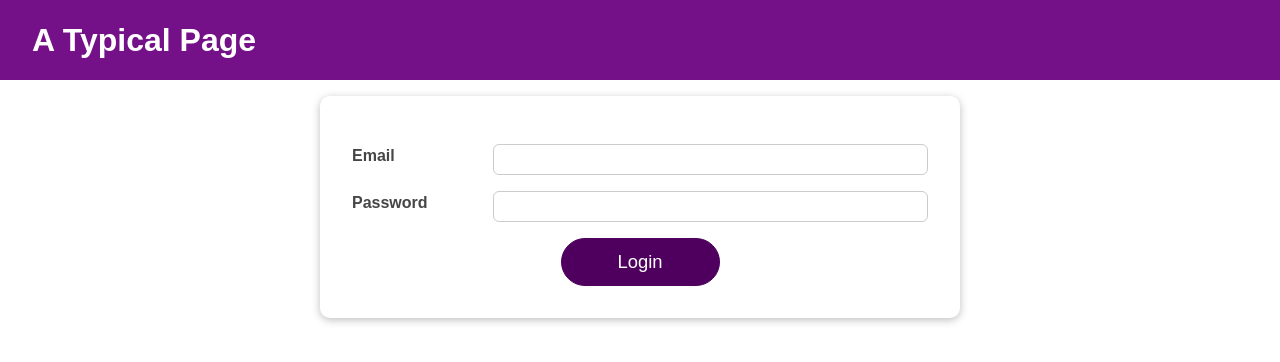
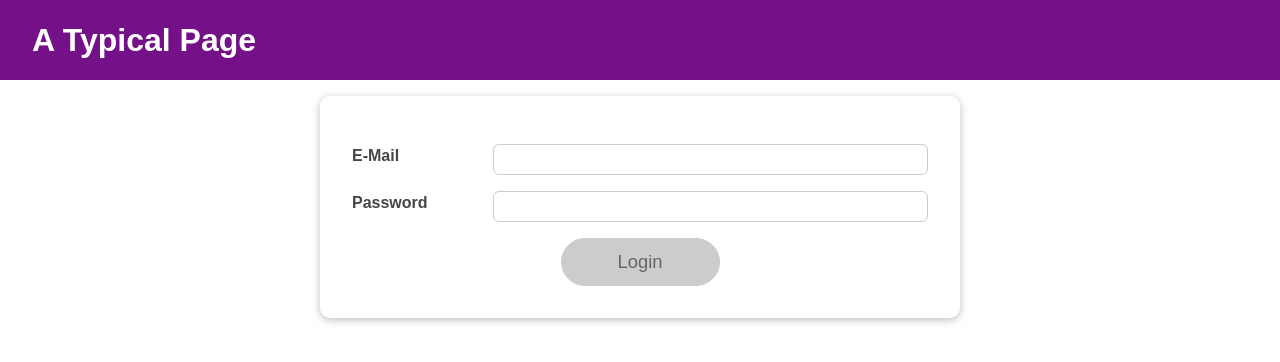
Before and after one commit to Masahiro-Kaga/react-try-code, a React (Create React App) app: page / in a window 1280 px wide. Shown: the top 362 px of the page. Built offline with nearby package versions, Linux system fonts and the light colour scheme.

Commit message:
Starting point

```diff
--- a/src/App.js
+++ b/src/App.js
@@ -1,19 +1,28 @@
-import React, { useContext } from "react";
+import React, { useState } from 'react';
 
-import Login from "./components/Login/Login";
-import Home from "./components/Home/Home";
-import MainHeader from "./components/MainHeader/MainHeader";
-import AuthContext from "./store/auth-context";
+import Login from './components/Login/Login';
+import Home from './components/Home/Home';
+import MainHeader from './components/MainHeader/MainHeader';
 
 function App() {
-  const ctx = useContext(AuthContext);
+  const [isLoggedIn, setIsLoggedIn] = useState(false);
+
+  const loginHandler = (email, password) => {
+    // We should of course check email and password
+    // But it's just a dummy/ demo anyways
+    setIsLoggedIn(true);
+  };
+
+  const logoutHandler = () => {
+    setIsLoggedIn(false);
+  };
 
   return (
     <React.Fragment>
-      <MainHeader/>
+      <MainHeader isAuthenticated={isLoggedIn} onLogout={logoutHandler} />
       <main>
-        {!ctx.isLoggedIn && <Login />}
-        {ctx.isLoggedIn && <Home />}
+        {!isLoggedIn && <Login onLogin={loginHandler} />}
+        {isLoggedIn && <Home onLogout={logoutHandler} />}
       </main>
     </React.Fragment>
   );
--- a/src/components/Home/Home.js
+++ b/src/components/Home/Home.js
@@ -1,16 +1,12 @@
-import React, { useContext } from 'react';
+import React from 'react';
 
 import Card from '../UI/Card/Card';
 import classes from './Home.module.css';
-import Button from '../UI/Button/Button';
-import AuthContext from '../../store/auth-context';
 
 const Home = (props) => {
-  const ctx = useContext(AuthContext)
   return (
     <Card className={classes.home}>
       <h1>Welcome back!</h1>
-      <Button onClick={ctx.onLogout}>Logout</Button>
     </Card>
   );
 };
--- a/src/components/Login/Login.js
+++ b/src/components/Login/Login.js
@@ -1,141 +1,78 @@
-import React, {
-  useState,
-  useEffect,
-  useReducer,
-  useContext,
-  useRef,
-} from "react";
+import React, { useState } from 'react';
 
-import Card from "../UI/Card/Card";
-import classes from "./Login.module.css";
-import Button from "../UI/Button/Button";
-import Input from "../UI/Input/Input";
-import AuthContext from "../../store/auth-context";
-
-const emailReducer = (state, action) => {
-  if (action.type === "USER_INPUT") {
-    return { value: action.val, isValid: action.val.includes("@") };
-  }
-  if (action.type === "INPUT_BLUR") {
-    return { value: state.value, isValid: state.value.includes("@") };
-  }
-  return { value: "", isValid: false };
-};
-
-const passwordReducer = (state, action) => {
-  if (action.type === "USER_INPUT") {
-    return { value: action.val, isValid: action.val.length > 6 };
-  }
-  if (action.type === "INPUT_BLUR") {
-    return { value: state.value, isValid: state.value.length > 6 };
-  }
-  return { value: "", isValid: false };
-};
+import Card from '../UI/Card/Card';
+import classes from './Login.module.css';
+import Button from '../UI/Button/Button';
 
 const Login = (props) => {
-  // const [enteredEmail, setEnteredEmail] = useState('');
-  // const [emailIsValid, setEmailIsValid] = useState();
-  // const [enteredPassword, setEnteredPassword] = useState('');
-  // const [passwordIsValid, setPasswordIsValid] = useState();
+  const [enteredEmail, setEnteredEmail] = useState('');
+  const [emailIsValid, setEmailIsValid] = useState();
+  const [enteredPassword, setEnteredPassword] = useState('');
+  const [passwordIsValid, setPasswordIsValid] = useState();
   const [formIsValid, setFormIsValid] = useState(false);
 
-  const [emailState, dispatchEmail] = useReducer(emailReducer, {
-    value: "",
-    isValid: null,
-  });
+  const emailChangeHandler = (event) => {
+    setEnteredEmail(event.target.value);
 
-  const [passwordState, dispatchPassword] = useReducer(passwordReducer, {
-    value: "",
-    isValid: null,
-  });
-
-  useEffect(() => {
-    console.log("EFFECT RUNNING");
-
-    return () => {
-      console.log("EFFECT CLEANUP");
-    };
-  }, []);
-
-  const { isValid: emailIsValid } = emailState;
-  const { isValid: passwordIsValid } = passwordState;
-
-  const ctx = useContext(AuthContext);
-
-  const emailInputRef = useRef();
-  const passwordInputRef = useRef();
-
-  useEffect(() => {
-    const identifier = setTimeout(() => {
-      console.log("Checking form validity!");
     setFormIsValid(
-        emailState.value.includes("@") && passwordState.value.trim().length > 6
-      );
-    }, 500);
-
-    return () => {
-      console.log("CLEANUP");
-      clearTimeout(identifier);
-    };
-  }, [emailState.value, passwordState.value]);
-
-  const emailChangeHandler = (event) => {
-    dispatchEmail({ type: "USER_INPUT", val: event.target.value });
-    setFormIsValid(
-      event.target.value.includes("@") && passwordState.value.trim().length > 6
+      event.target.value.includes('@') && enteredPassword.trim().length > 6
     );
   };
 
   const passwordChangeHandler = (event) => {
-    dispatchPassword({ type: "USER_INPUT", val: event.target.value });
-    setFormIsValid(emailState.isValid && event.target.value.trim().length > 6);
+    setEnteredPassword(event.target.value);
+
+    setFormIsValid(
+      event.target.value.trim().length > 6 && enteredEmail.includes('@')
+    );
   };
 
   const validateEmailHandler = () => {
-    dispatchEmail({ type: "INPUT_BLUR" });
+    setEmailIsValid(enteredEmail.includes('@'));
   };
 
   const validatePasswordHandler = () => {
-    dispatchPassword({ type: "INPUT_BLUR" });
+    setPasswordIsValid(enteredPassword.trim().length > 6);
   };
 
   const submitHandler = (event) => {
     event.preventDefault();
-
-    if(formIsValid){
-      ctx.onLogin(emailState.value, passwordState);
-    } else if (!emailIsValid){
-      emailInputRef.current.focus();
-    } else {
-      passwordInputRef.current.focus();
-    }
+    props.onLogin(enteredEmail, enteredPassword);
   };
 
   return (
     <Card className={classes.login}>
       <form onSubmit={submitHandler}>
-        <Input
-          ref={emailInputRef}
-          label="Email"
-          isValid={emailIsValid}
+        <div
+          className={`${classes.control} ${
+            emailIsValid === false ? classes.invalid : ''
+          }`}
+        >
+          <label htmlFor="email">E-Mail</label>
+          <input
             type="email"
             id="email"
-          value={emailState.value}
+            value={enteredEmail}
             onChange={emailChangeHandler}
             onBlur={validateEmailHandler}
-        ></Input>
-        <Input
-          ref={passwordInputRef}
-          label="Password"
-          isValid={passwordIsValid}
+          />
+        </div>
+        <div
+          className={`${classes.control} ${
+            passwordIsValid === false ? classes.invalid : ''
+          }`}
+        >
+          <label htmlFor="password">Password</label>
+          <input
             type="password"
             id="password"
-          value={passwordState.value}
+            value={enteredPassword}
             onChange={passwordChangeHandler}
             onBlur={validatePasswordHandler}
-        ></Input>
+          />
+        </div>
         <div className={classes.actions}>
-          <Button type="submit" className={classes.btn}>
+          <Button type="submit" className={classes.btn} disabled={!formIsValid}>
             Login
           </Button>
         </div>
--- a/src/components/Login/Login.module.css
+++ b/src/components/Login/Login.module.css
@@ -4,6 +4,53 @@
   margin: 2rem auto;
   padding: 2rem;
 }
+
+.control {
+  margin: 1rem 0;
+  display: flex;
+  align-items: stretch;
+  flex-direction: column;
+}
+
+.control label,
+.control input {
+  display: block;
+}
+
+.control label {
+  font-weight: bold;
+  flex: 1;
+  color: #464646;
+  margin-bottom: 0.5rem;
+}
+
+.control input {
+  flex: 3;
+  font: inherit;
+  padding: 0.35rem 0.35rem;
+  border-radius: 6px;
+  border: 1px solid #ccc;
+}
+
+.control input:focus {
+  outline: none;
+  border-color: #4f005f;
+  background: #f6dbfc;
+}
+
+.control.invalid input {
+  border-color: red;
+  background: #fbdada;
+}
+
 .actions {
   text-align: center;
 }
+
+@media (min-width: 768px) {
+  .control {
+    align-items: center;
+    flex-direction: row;
+  }
+
+}
--- a/src/components/MainHeader/MainHeader.js
+++ b/src/components/MainHeader/MainHeader.js
@@ -7,7 +7,7 @@
   return (
     <header className={classes['main-header']}>
       <h1>A Typical Page</h1>
-      <Navigation/>
+      <Navigation isLoggedIn={props.isAuthenticated} onLogout={props.onLogout} />
     </header>
   );
 };
--- a/src/components/MainHeader/Navigation.js
+++ b/src/components/MainHeader/Navigation.js
@@ -1,27 +1,24 @@
-import React, { useContext } from "react";
-import AuthContext from "../../store/auth-context";
+import React from 'react';
 
-import classes from "./Navigation.module.css";
+import classes from './Navigation.module.css';
 
-const Navigation = () => {
-  const ctx = useContext(AuthContext);
-
+const Navigation = (props) => {
   return (
     <nav className={classes.nav}>
       <ul>
-        {ctx.isLoggedIn && (
+        {props.isLoggedIn && (
           <li>
             <a href="/">Users</a>
           </li>
         )}
-        {ctx.isLoggedIn && (
+        {props.isLoggedIn && (
           <li>
             <a href="/">Admin</a>
           </li>
         )}
-        {ctx.isLoggedIn && (
+        {props.isLoggedIn && (
           <li>
-            <button onClick={ctx.onLogout}>Logout</button>
+            <button onClick={props.onLogout}>Logout</button>
           </li>
         )}
       </ul>
--- a/src/components/UI/Input/Input.js
+++ /dev/null
@@ -1,34 +0,0 @@
-import React, { useRef, useImperativeHandle } from "react";
-import classes from "./Input.module.css";
-
-const Input = React.forwardRef((props,ref) => {
-  const inputRef = useRef();
-  const activate = () =>{
-      inputRef.current.focus();
-  }
-  useImperativeHandle(ref,()=>{
-    return{
-        focus:activate,
-    }
-  });
-
-  return (
-    <div
-      className={`${classes.control} ${
-        props.isValid === false ? classes.invalid : ""
-      }`}
-    >
-      <label htmlFor={props.id}>{props.label}</label>
-      <input
-        ref={inputRef}
-        type={props.type}
-        id={props.id}
-        value={props.value}
-        onChange={props.onChange}
-        onBlur={props.onChange}
-      />
-    </div>
-  );
-});
-
-export default Input;
--- a/src/components/UI/Input/Input.module.css
+++ /dev/null
@@ -1,46 +0,0 @@
-
-
-.control {
-  margin: 1rem 0;
-  display: flex;
-  align-items: stretch;
-  flex-direction: column;
-}
-
-.control label,
-.control input {
-  display: block;
-}
-
-.control label {
-  font-weight: bold;
-  flex: 1;
-  color: #464646;
-  margin-bottom: 0.5rem;
-}
-
-.control input {
-  flex: 3;
-  font: inherit;
-  padding: 0.35rem 0.35rem;
-  border-radius: 6px;
-  border: 1px solid #ccc;
-}
-
-.control input:focus {
-  outline: none;
-  border-color: #4f005f;
-  background: #f6dbfc;
-}
-
-.control.invalid input {
-  border-color: red;
-  background: #fbdada;
-}
-
-@media (min-width: 768px) {
-  .control {
-    align-items: center;
-    flex-direction: row;
-  }
-}
--- a/src/store/auth-context.js
+++ /dev/null
@@ -1,45 +0,0 @@
-import React, { useState, useEffect} from "react";
-
-const AuthContext = React.createContext({
-  isLoggedIn: false,
-  onLogin: (email, password) => {},
-  onLogout: () => {},
-});
-
-export const AuthContextProvider = (props) => {
-  const [isLoggedIn, setIsLoggedIn] = useState(false);
-
-  useEffect(() => {
-    const storedUserLoggedInInformation = localStorage.getItem("isLoggedIn");
-
-    if (storedUserLoggedInInformation === "1") {
-      setIsLoggedIn(true);
-    }
-  }, []);
-
-  const loginHandler = (email, password) => {
-    // We should of course check email and password
-    // But it's just a dummy/ demo anyways
-    localStorage.setItem("isLoggedIn", "1");
-    setIsLoggedIn(true);
-  };
-
-  const logoutHandler = () => {
-    localStorage.removeItem("isLoggedIn");
-    setIsLoggedIn(false);
-  };
-
-  return (
-    <AuthContext.Provider
-      value={{
-        isLoggedIn: isLoggedIn,
-        onLogin: loginHandler,
-        onLogout: logoutHandler,
-      }}
-    >
-      {props.children}
-    </AuthContext.Provider>
-  );
-};
-
-export default AuthContext;
```
Also changed, not shown: src/index.js (+5 -11 lines). Lines whose indentation alone changed are shown as unchanged.
